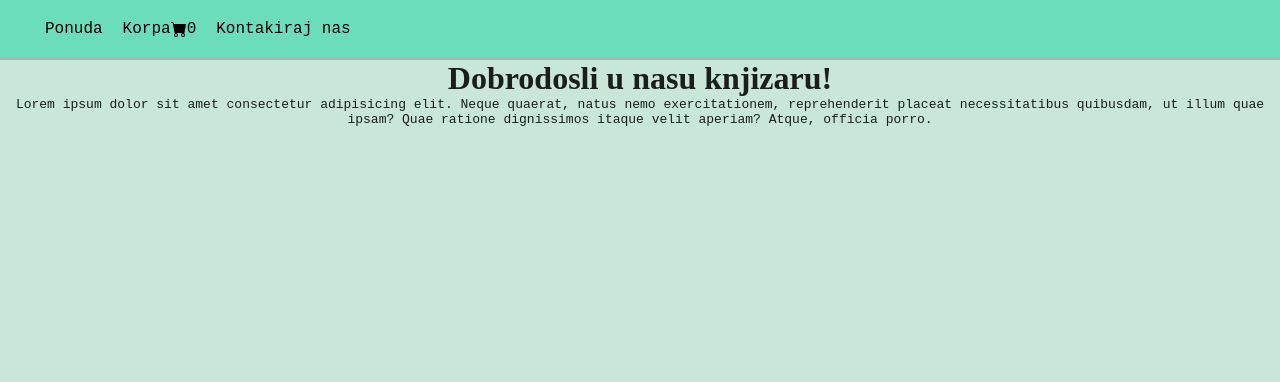
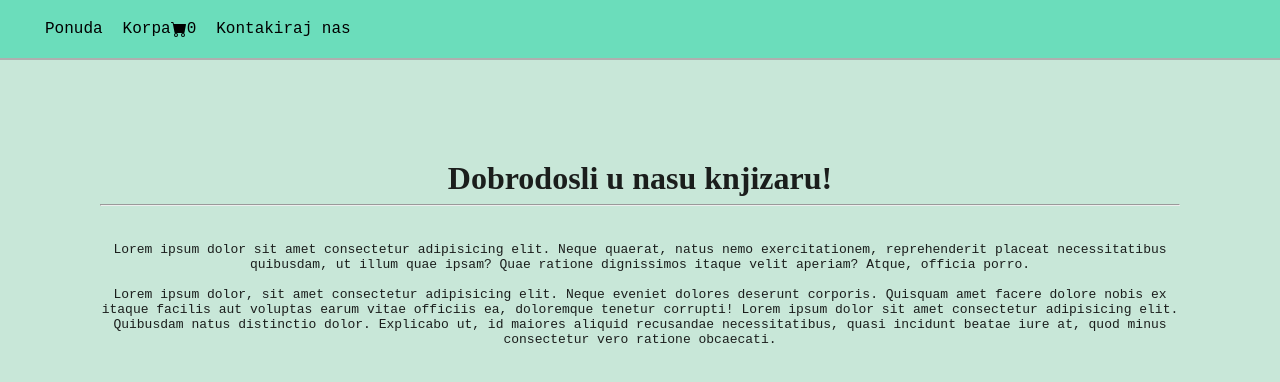
Before and after one commit to nevenafundup/itehReact, a React (Create React App) app: page / in a window 1280 px wide. Shown: the top 382 px of the page. Built offline with nearby package versions, Linux system fonts and the light colour scheme.

Commit message:
dodat css za pocetnu

```diff
--- a/src/App.css
+++ b/src/App.css
@@ -218,3 +218,10 @@ textarea:focus {
   right: 0;
   margin: 1rem auto;
 }
+
+
+
+
+.pocetna{
+  padding: 100px;
+}
--- a/src/komponente/Pocetna.jsx
+++ b/src/komponente/Pocetna.jsx
@@ -3,9 +3,15 @@ import React from "react";
 
 function Pocetna({cartNum}) {
   return (
-    <div >
+    <div className="pocetna" >
+
         <h1>Dobrodosli u nasu knjizaru!</h1>
+        <hr />
+        <br /><br />
         <p>Lorem ipsum dolor sit amet consectetur adipisicing elit. Neque quaerat, natus nemo exercitationem, reprehenderit placeat necessitatibus quibusdam, ut illum quae ipsam? Quae ratione dignissimos itaque velit aperiam? Atque, officia porro.</p>
+        <br />
+        <p>Lorem ipsum dolor, sit amet consectetur adipisicing elit. Neque eveniet dolores deserunt corporis. Quisquam amet facere dolore nobis ex itaque facilis aut voluptas earum vitae officiis ea, doloremque tenetur corrupti! Lorem ipsum dolor sit amet consectetur adipisicing elit. Quibusdam natus distinctio dolor. Explicabo ut, id maiores aliquid recusandae necessitatibus, quasi incidunt beatae iure at, quod minus consectetur vero ratione obcaecati.</p>
+
     </div>
   );
 }
```
